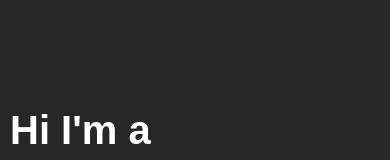
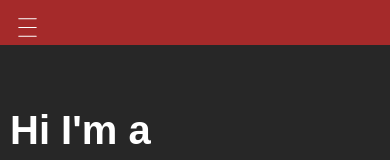
Before and after one commit to esti08-hu/React-Portfolio, a React (Create React App) app: page / in a window 390 px wide. Shown: the top 160 px of the page. Built offline with nearby package versions, Linux system fonts and the light colour scheme.

Commit message:
added Navbar mobile view.

```diff
--- a/src/App.js
+++ b/src/App.js
@@ -9,11 +9,13 @@ import Testimonial from "./components/Testimaonal/Testimonial";
 import Contact from "./components/Contact/Contact";
 import ScrollToTop from "react-scroll-to-top";
 import "./App.css"
+import NavbarMobileView from "./components/Sidebar/NavbarMobileView";
 
 
 const App = () => {
   return (
     <>
+      <NavbarMobileView/>
       <Sidebar />
       <About />
       <TechStack />
--- /dev/null
+++ b/src/components/Sidebar/NavbarMobileView.css
@@ -0,0 +1,57 @@
+.mobile-view-navbar {
+  position: fixed;
+  top: 0;
+  z-index: 1;
+  width: 100%;
+}
+
+.navbar-header {
+  width: 100%;
+  background-color: brown;
+  color: white;
+  /* height: ; */
+  padding: 5px;
+}
+
+.menuBurgerIcon {
+  margin-left: 10px;
+  cursor: pointer;
+  margin-top: 10px;
+}
+
+.mobile-nav {
+  height: 500px;
+  width: 200px;
+  background-color: rgb(253, 129, 107);
+  display: flex;
+  flex-direction: column;
+  justify-content: center;
+
+}
+
+.nav-item-mobile-view {
+  color: white;
+}
+
+.nav-item-mobile-view .active {
+  color: black;
+  background-color: blanchedalmond;
+  border-radius: 90px;
+  padding: 5px;
+  width: 80%;
+}
+
+.nav-bar-item-link {
+  display: flex;
+  align-items: center;
+  padding: 10px;
+  cursor: pointer;
+  margin-bottom: 15px;
+  margin-left: 10px;
+}
+
+@media (min-width: 1000px) {
+  .mobile-view-navbar {
+    display: none;
+  }
+}
--- /dev/null
+++ b/src/components/Sidebar/NavbarMobileView.js
@@ -0,0 +1,47 @@
+import React from 'react'
+import "./NavbarMobileView.css"
+import { CiMenuBurger } from "react-icons/ci";
+import {
+    FcHome,
+    FcNightPortrait,
+    FcTodoList,
+    FcContacts,
+    FcSalesPerformance,
+    FcFactory,
+    FcQuestions,
+    FcPieChart
+} from "react-icons/fc";
+import { Link } from 'react-scroll';
+
+function NavbarMobileView() {
+    const [show, setShow] = React.useState(false)
+    const handleClick = ()=>{
+        setShow(!show)
+    }
+    return (
+        <div  className='mobile-view-navbar'>
+            <div className='navbar-header'>
+                <CiMenuBurger size={25} className='menuBurgerIcon' onClick={handleClick}  />
+
+            </div>
+            {
+                show ? (<div className='mobile-nav'>
+                <ul>
+                    <li className='nav-item-mobile-view'><Link smooth={true} spy={true} offset={-50} to='home' className='nav-bar-item-link'><FcHome size={25} /> <p>Home</p></Link></li>
+                    <li className='nav-item-mobile-view'><Link smooth={true} spy={true} offset={-50} to="about" className='nav-bar-item-link'><FcNightPortrait size={25} />About</Link></li>
+                    <li className='nav-item-mobile-view'><Link smooth={true} spy={true} offset={-50} to="tech-stack" className='nav-bar-item-link'><FcPieChart size={25} />Tech Stack</Link></li>
+                    <li className='nav-item-mobile-view'><Link smooth={true} spy={true} offset={-50} to="projects" className='nav-bar-item-link'><FcTodoList size={25} />Projects</Link></li>
+                    <li className='nav-item-mobile-view'><Link smooth={true} spy={true} offset={-50} to="work-experience" className='nav-bar-item-link'><FcFactory size={25} /> Work Experience</Link></li>
+                    <li className='nav-item-mobile-view'><Link smooth={true} spy={true} offset={-50} to="education" className='nav-bar-item-link'><FcQuestions size={25} />Education</Link></li>
+                    <li className='nav-item-mobile-view'><Link smooth={true} spy={true} offset={-50} to="testimonial" className='nav-bar-item-link'><FcSalesPerformance size={25} />Testimonial</Link></li>
+                    <li className='nav-item-mobile-view'><Link smooth={true} spy={true} offset={-50} to="contact" className='nav-bar-item-link'><FcContacts size={25} /> Contact</Link></li>
+                </ul>
+
+            </div>) : null
+            }
+
+        </div>
+    )
+}
+
+export default NavbarMobileView
--- a/src/components/Sidebar/SidebarList.css
+++ b/src/components/Sidebar/SidebarList.css
@@ -17,6 +17,7 @@
   cursor: pointer;
   margin-top: 30px;
 }
+
 .nav-items ul li svg{
     margin-right: 25px;
     margin-left: 10px;
```
